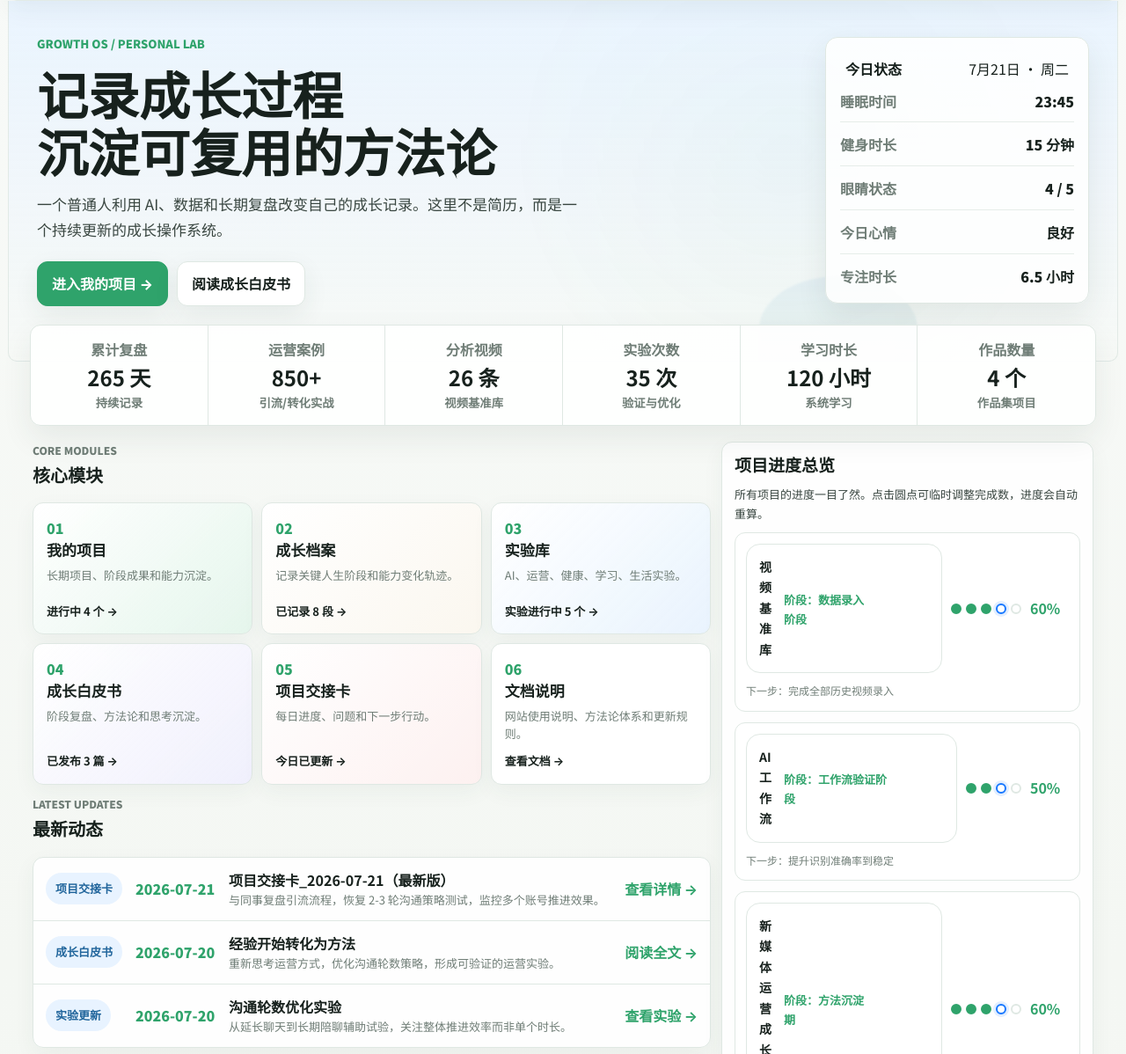
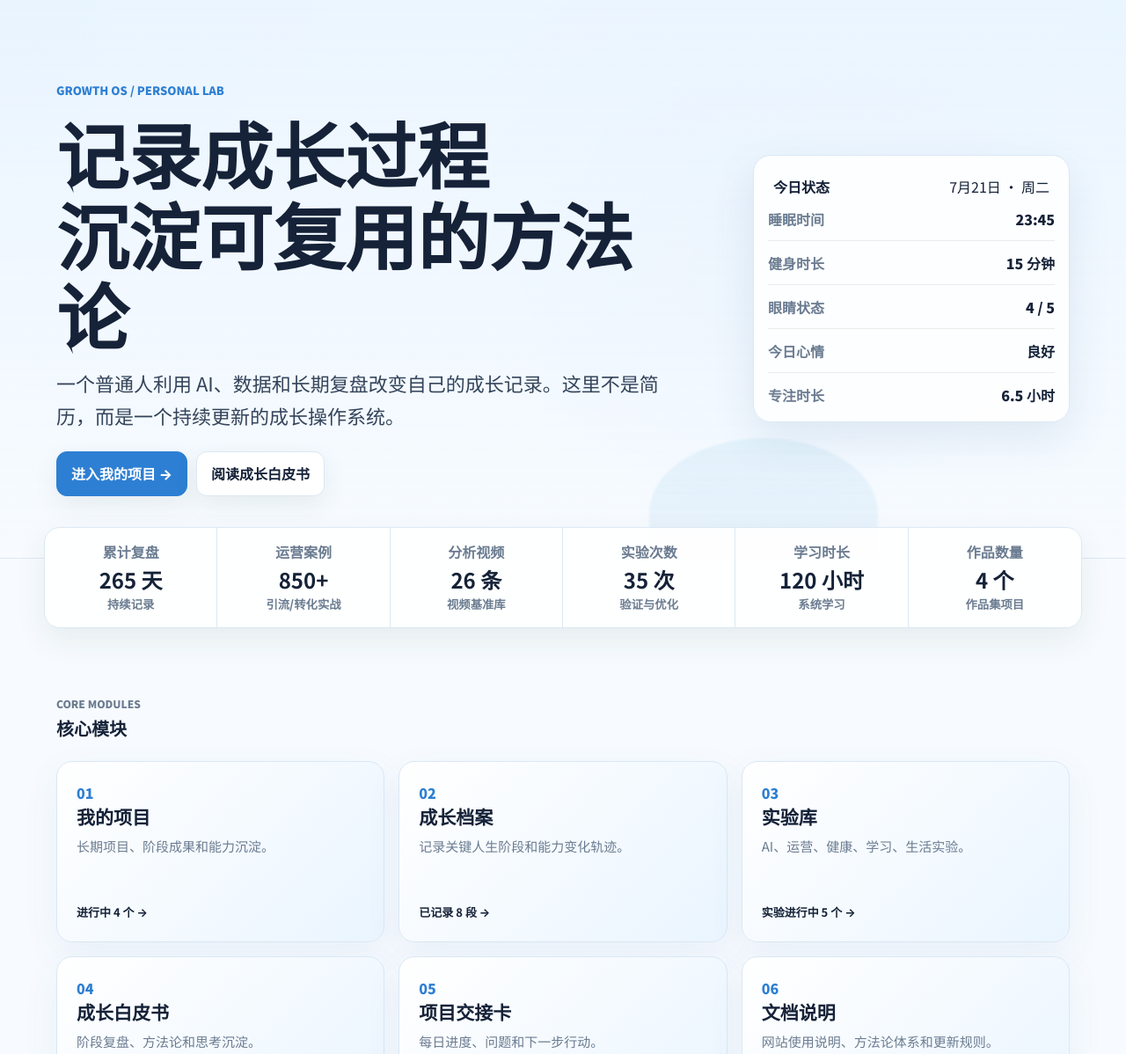
Before and after one commit to jiantang520star/ajian-growth-lab, a plain HTML site: page index.html in a window 1280 px wide. Shown: the part 83-1281 px from the top of the page at 88% size. Drawn offline with Linux system fonts and the light colour scheme.

Commit message:
Restore airy blue homepage layout: styles.css

```diff
--- a/styles.css
+++ b/styles.css
@@ -784,3 +784,203 @@ body {
     padding: 0 0 22px;
   }
 }
+
+/* Restore the calmer first-layout feeling, with light blue as the main tone. */
+:root {
+  --bg: #f7fbff;
+  --surface-soft: #eef7ff;
+  --cream: #f6fbff;
+  --ink: #152238;
+  --text: #34445a;
+  --muted: #6b7c91;
+  --line: #dbe8f4;
+  --green: #2d7fd3;
+  --green-soft: #e8f3ff;
+  --teal: #2e9ab6;
+  --blue: #2d7fd3;
+  --blue-soft: #eaf5ff;
+  --shadow: 0 22px 60px rgba(55, 105, 155, 0.10);
+}
+body {
+  background:
+    radial-gradient(circle at top left, rgba(45, 127, 211, 0.13), transparent 390px),
+    radial-gradient(circle at top right, rgba(116, 190, 225, 0.16), transparent 420px),
+    var(--bg);
+}
+.site-header {
+  width: 100%;
+  margin: 0;
+  border: 0;
+  border-bottom: 1px solid rgba(219, 232, 244, 0.9);
+  border-radius: 0;
+  box-shadow: none;
+  background: rgba(247, 251, 255, 0.84);
+}
+.brand-mark, .brand-badge {
+  background: var(--blue-soft);
+  color: #1f67af;
+}
+.nav a:hover, .nav a.active {
+  color: var(--blue);
+  border-bottom-color: var(--blue);
+}
+.os-hero {
+  width: 100%;
+  min-height: 430px;
+  margin: 0;
+  grid-template-columns: minmax(0, 1fr) minmax(280px, 360px);
+  padding: clamp(58px, 8vw, 104px) clamp(18px, 5vw, 72px) 70px;
+  border: 0;
+  border-bottom: 1px solid rgba(219, 232, 244, 0.84);
+  border-radius: 0;
+  background:
+    linear-gradient(180deg, rgba(234, 245, 255, 0.9), rgba(247, 251, 255, 0.74)),
+    radial-gradient(circle at 68% 42%, rgba(45, 127, 211, 0.12), transparent 360px);
+}
+.os-hero::after {
+  right: 22%;
+  bottom: -34px;
+  width: 260px;
+  height: 170px;
+  opacity: 0.7;
+  background: linear-gradient(180deg, rgba(116, 190, 225, 0.18), rgba(45, 127, 211, 0.1));
+}
+.hero-copy h1 {
+  max-width: 860px;
+  font-size: clamp(44px, 7vw, 82px);
+}
+.hero-copy .lead {
+  max-width: 760px;
+  font-size: clamp(18px, 2vw, 22px);
+}
+.button.primary {
+  background: var(--blue);
+  border-color: var(--blue);
+}
+.today-card {
+  border-radius: 20px;
+  box-shadow: 0 18px 48px rgba(55, 105, 155, 0.12);
+}
+.stat-strip {
+  width: min(1180px, calc(100% - 48px));
+  margin: -36px auto 0;
+  border-radius: 18px;
+}
+.dashboard-layout {
+  width: 100%;
+  display: grid;
+  grid-template-columns: 1fr;
+  gap: 0;
+  padding: clamp(46px, 7vw, 76px) clamp(18px, 5vw, 72px);
+}
+.main-panel, .side-panel {
+  width: min(1180px, 100%);
+  margin: 0 auto;
+  gap: 18px;
+}
+.module-grid {
+  grid-template-columns: repeat(3, minmax(0, 1fr));
+  gap: 16px;
+}
+.module-card {
+  min-height: 206px;
+  padding: 22px;
+  border-radius: 18px;
+  box-shadow: 0 14px 42px rgba(55, 105, 155, 0.07);
+}
+.module-card h3 {
+  font-size: 21px;
+}
+.module-card p {
+  font-size: 15px;
+}
+.module-card.green,
+.module-card.blue,
+.module-card.violet,
+.module-card.red,
+.module-card.amber,
+.doc-module {
+  background: linear-gradient(135deg, #ffffff, var(--blue-soft));
+}
+.activity-list, .info-card, .workflow-card {
+  border-radius: 18px;
+  box-shadow: 0 14px 42px rgba(55, 105, 155, 0.07);
+}
+.activity-list a {
+  grid-template-columns: 120px 120px minmax(0, 1fr) auto;
+  padding: 18px 20px;
+}
+.workflow-steps {
+  grid-template-columns: repeat(3, minmax(0, 1fr));
+  gap: 14px;
+}
+.workflow-steps button {
+  min-height: 132px;
+  padding: 18px;
+  border-radius: 16px;
+}
+.side-panel {
+  grid-template-columns: repeat(2, minmax(0, 1fr));
+  margin-top: 18px;
+}
+.side-panel .info-card:first-child {
+  grid-column: 1 / -1;
+}
+.progress-list {
+  grid-template-columns: repeat(2, minmax(0, 1fr));
+}
+.progress-card {
+  grid-template-columns: 1fr;
+  align-items: start;
+  min-height: 150px;
+}
+.milestones {
+  margin-top: 6px;
+}
+.progress-percent {
+  font-size: 24px;
+}
+.formula {
+  margin-top: 14px;
+}
+.search-result-list {
+  display: grid;
+  gap: 8px;
+  margin-top: 12px;
+}
+.search-result-list a {
+  display: grid;
+  gap: 2px;
+  padding: 11px 12px;
+  border: 1px solid var(--line);
+  border-radius: 12px;
+  background: #fff;
+}
+.search-result-list strong {
+  color: var(--ink);
+}
+.search-result-list span {
+  color: var(--muted);
+  font-size: 13px;
+}
+.search-empty {
+  margin: 10px 0 0;
+  color: var(--muted);
+  font-size: 14px;
+}
+.footer {
+  width: 100%;
+  margin: 0;
+  border: 0;
+  border-top: 1px solid var(--line);
+  border-radius: 0;
+  background: rgba(255, 255, 255, 0.72);
+}
+@media (max-width: 980px) {
+  .module-grid, .workflow-steps, .side-panel, .progress-list {
+    grid-template-columns: 1fr;
+  }
+  .activity-list a {
+    grid-template-columns: 1fr;
+  }
+}
```
